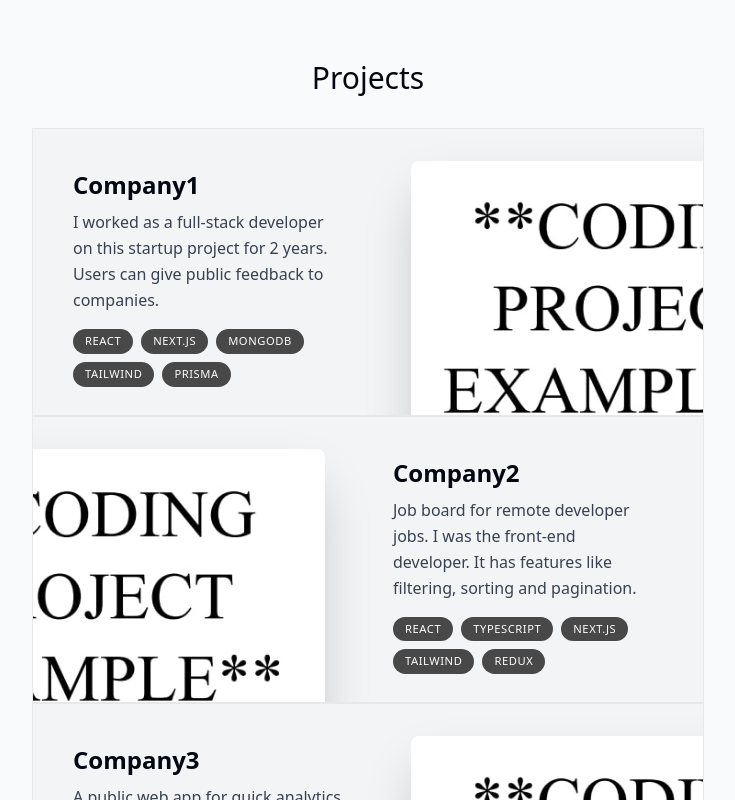
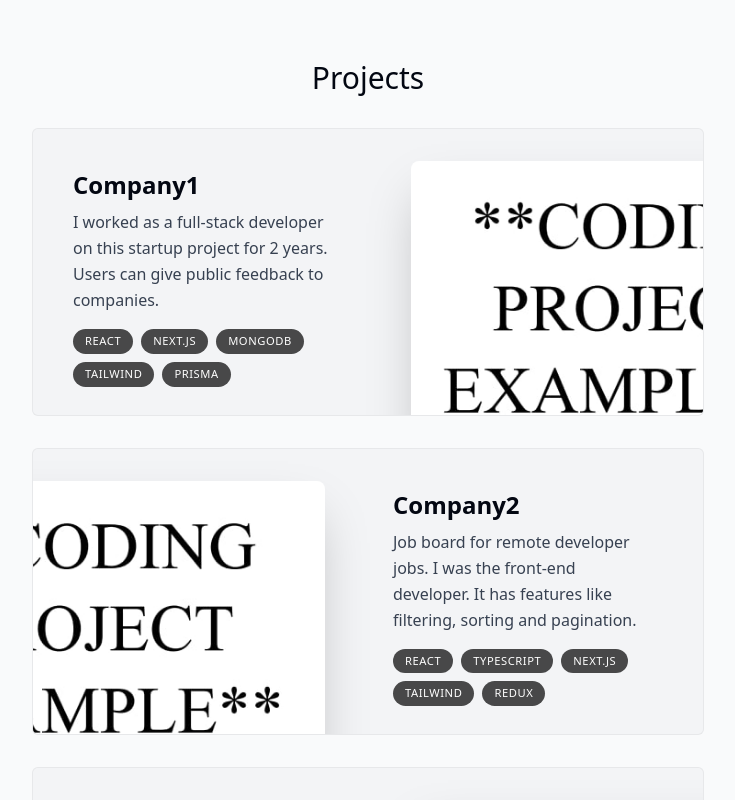
Before and after one commit to alexgab1337/web-portfolio, a React (Vite) app: page / in a window 1280 px wide. Shown: the part 1740-2540 px from the top of the page, without its empty margins (272-1007 px from the left). Built offline with nearby package versions, Linux system fonts and the light colour scheme.

Commit message:
finished projects section

```diff
--- a/src/components/Project.jsx
+++ b/src/components/Project.jsx
@@ -1,11 +1,23 @@
 import PropTypes from 'prop-types';
+import { useRef } from "react";
+import { motion, useScroll, useTransform } from "framer-motion";
 
 function Project( {title, description, tags, imageUrl}) {
 
-    //TODO animate on scroll
+    const ref = useRef(null);
 
+    const { scrollYProgress } = useScroll({
+        target: ref,
+        offset: ["0 1", "1.33 1"],
+    });
+
+    const scaleProgess = useTransform(scrollYProgress, [0, 1], [0.8, 1]);
+    const opacityProgess = useTransform(scrollYProgress, [0, 1], [0.6, 1]);
     return (
-        <section className="group bg-gray-100 max-w-[42rem] border border-black/5 overflow-hidden pr-8 relative even:pl-8 hover:bg-gray-200 transition">
+        <motion.section className="group bg-gray-100 max-w-[42rem] border border-black/5 overflow-hidden pr-8 relative even:pl-8 hover:bg-gray-200 transition mb-8 rounded-md" ref={ref} style={{
+            scale: scaleProgess,
+            opacity: opacityProgess,
+        }}>
 
             <div className="pb-7 px-5 pl-10 pr-2 pt-10 max-w-[50%] flex flex-col h-full group-even:ml-[18rem] ">
                 <h3 className="text-2xl font-semibold ">{title}</h3>
@@ -17,7 +29,7 @@ function Project( {title, description, tags, imageUrl}) {
                 </ul>
             </div>
             <img src={imageUrl} alt={title} className="absolute top-8 -right-40 w-[28.25rem] rounded-t-lg shadow-2xl group-even:-right-[initial] group-even:-left-40 group-hover:-translate-x-3 group-hover:translate-y-3 group-hover:-rotate-2 transition group-hover:scale-[1.05] group-even:group-hover:translate-y-3 group-even:group-hover:rotate-2 group-even:group-hover:scale-[1.05]"></img>
-        </section>
+        </motion.section>
     );
 }
 
```
